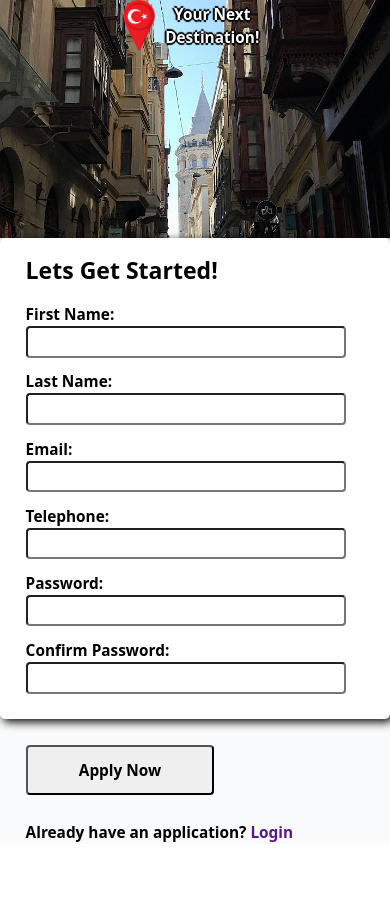
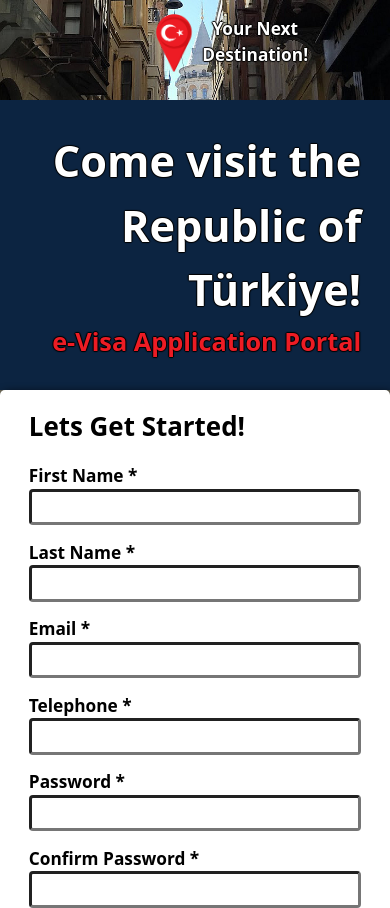
Before and after one commit to mohamedabdulle/sign-up-form, a plain HTML site: page index.html in a window 390 px wide. Shown: the top 908 px of the page. Before the commit the page ends 844 px from the top, so only its background shows below. Drawn offline with Linux system fonts and the light colour scheme.

Commit message:
refactored code and included further responsive design

```diff
--- a/index.html
+++ b/index.html
@@ -7,6 +7,7 @@
   <meta name="viewport" content="width=device-width, initial-scale=1.0">
   <title>e-Visa - Republic of Türkiye</title>
   <link rel="stylesheet" href="style.css">
+  <link rel="icon" type="image/png" href="img/favicon.png">
 </head>
 
 <body>
@@ -21,7 +22,8 @@
   </div>
   <main>
     <hgroup>
-      <h1></h1>
+      <h1>Come visit the Republic of Türkiye!</h1>
+      <h3>e-Visa Application Portal</h3>
     </hgroup>
     <div>
       <form action="" method="post">
@@ -30,31 +32,31 @@
           <div id="form-element-cont">
             <div id="form-element-row">
               <div class="form-element">
-                <label for="first-name">First Name:<span></span></label>
+                <label for="first-name">First Name *</label>
                 <input type="text" name="" id="first-name" required>
               </div>
               <div class="form-element">
-                <label for="last-name">Last Name: <span></span></label>
+                <label for="last-name">Last Name *</label>
                 <input type="text" name="" id="last-name" required>
               </div>
             </div>
             <div id="form-element-row">
               <div class="form-element">
-                <label for="email">Email:</label>
+                <label for="email">Email *</label>
                 <input type="email" name="" id="email" required>
               </div>
               <div class="form-element">
-                <label for="telephone">Telephone:</label>
+                <label for="telephone">Telephone *</label>
                 <input type="tel" name="" id="telephone" required>
               </div>
             </div>
             <div id="form-element-row">
               <div class="form-element">
-                <label for="password">Password: </label>
+                <label for="password">Password *</label>
                 <input type="password" name="" id="password">
               </div>
               <div class="form-element">
-                <label for="confirm-password">Confirm Password:</label>
+                <label for="confirm-password">Confirm Password *</label>
                 <input type="password" name="" id="confirm-password">
               </div>
             </div>
@@ -65,7 +67,9 @@
     </form>
     <span id="login-message">Already have an application? <a href="">Login</a></span>
     </div>
-    <footer></footer>
+    <footer>
+      <a href="https://github.com/mohamedabdulle/sign-up-form" target="_blank"><img src="img/github.gif" alt="GitHub Link">Mohamed Abdulle © 2023</a>
+    </footer>
   </main>
 </body>
 
--- a/style.css
+++ b/style.css
@@ -1,9 +1,10 @@
 :root {
   --system-ui: system-ui, "Segoe UI", Roboto, Helvetica, Arial, sans-serif, "Apple Color Emoji", "Segoe UI Emoji", "Segoe UI Symbol";
-  font-size: clamp(0.8rem, 1.5vw, 1.2rem);
+  font-size: clamp(0.9rem, 1.5vw, 1.2rem);
   --default-spacing: 2rem;
   --half-spacing: 1rem;
-  font-weight: 700;
+  --secondary-color: rgb(237, 28, 36);
+  --text-shadow: -1px 0 1px black, 0 1px 1px black, 1px 0 1px black, 0 -1px 1px black;
 }
 
 * {
@@ -17,6 +18,8 @@
   display: flex;
   min-height: 100vh;
   line-height: 1.5;
+  color: white;
+  font-weight: 700;
 }
 
 button,
@@ -24,23 +27,24 @@
   font-family: inherit;
   font-size: 100%;
   border-radius: 4px;
+  border-width: 3px;
 }
 
 #background-sidebar {
+  position: relative;
   width: 40vw;
   background: url(img/galata-tower.jpg) center/cover;
 }
 
 #header-sidebar {
-  position: relative;
-  top: 88%;
-  right: 1vw;
+  position: absolute;
+  bottom: 2rem;
+  left: 40%;
   display: flex;
   justify-content: center;
   align-items: center;
   gap: 10px;
   font-size: 1.2rem;
-  color: white;
 }
 
 #header-slogan {
@@ -48,8 +52,7 @@
   flex-direction: column;
   justify-content: center;
   align-items: center;
-  text-shadow: -2px 0 1px black, 0 2px 1px black, 2px 0 1px black, 0 -2px 1px black;
-}
+  text-shadow: var(--text-shadow);}
 
 .bounce {
   animation-name: bounce;
@@ -61,7 +64,7 @@
 @keyframes bounce {
   0%   { transform: scale(1,1)      translateY(0); }
   10%  { transform: scale(1.1,.9)   translateY(0); }
-  30%  { transform: scale(1,1)     translateY(-10px); }
+  30%  { transform: scale(1,1)      translateY(-10px); }
   50%  { transform: scale(1.05,1)   translateY(0); }
   57%  { transform: scale(1,1)      translateY(-2px); }
   64%  { transform: scale(1,1)      translateY(0); }
@@ -69,12 +72,25 @@
 }
 
 main {
+  position: relative;
   width: 60vw;
-  background: rgb(249, 250, 251);
+  background: rgb(12, 36, 65);
   display: flex;
   flex-direction: column;
   align-items: start;
   justify-content: center;
+}
+
+hgroup {
+  margin: var(--default-spacing);
+  align-self:flex-end;
+  text-align: right;
+  text-shadow: var(--text-shadow);
+  font-size: 1.5rem;
+}
+
+hgroup h3 {
+  color: var(--secondary-color);
 }
 
 #header-sidebar > img {
@@ -102,6 +118,8 @@
 
 main > div {
   width: 100%;
+  background: rgb(112, 108, 91);
+  color: black;
 }
 
 #form-cont {
@@ -126,16 +144,27 @@
 
 a {
   text-decoration: none;
+  text-shadow: var(--text-shadow);
+}
+
+#login-message a {
+  color: var(--secondary-color);
 }
 
 #apply {
   margin: var(--default-spacing);
   padding: var(--half-spacing) 4rem;
   font-weight: 700;
+  background-color: var(--secondary-color);
+  text-shadow: var(--text-shadow);
+  color: white;
+
 }
 
 #login-message {
   margin-left: var(--default-spacing);
+  margin-bottom: 6rem;
+  text-shadow: var(--text-shadow);
 }
 
 @media only screen and (max-width: 610px) {
@@ -146,7 +175,7 @@
 
   #background-sidebar {
     width: 100%;
-    min-height: 15vh;
+    min-height: 100px;
     flex: 1 1 auto;
   }
 
@@ -154,7 +183,35 @@
     width: 100%;
   }
 
-  #header-sidebar {
-    top: 85%;
+  #form-element-row {
+    width: 100%;
+  }
+
+  .form-element {
+    width: 100%;
   }
 }
+
+footer {
+  position: absolute;
+  bottom: 10px;
+  font-weight: bold;
+  font-size: 1rem;
+  text-shadow: var(--text-shadow);
+  margin-top: 20px;
+  align-self: center;
+}
+
+footer a {
+  display: flex;
+  align-items: center;
+  gap: 10px;
+  color: white;
+
+}
+
+footer img {
+  aspect-ratio: 1/1;
+  width: 20px;
+  border-radius: 5px;
+}
```
Also changed, not shown: img/favicon.png (added), img/github.gif (added), img/turkish-flag.png (deleted).
